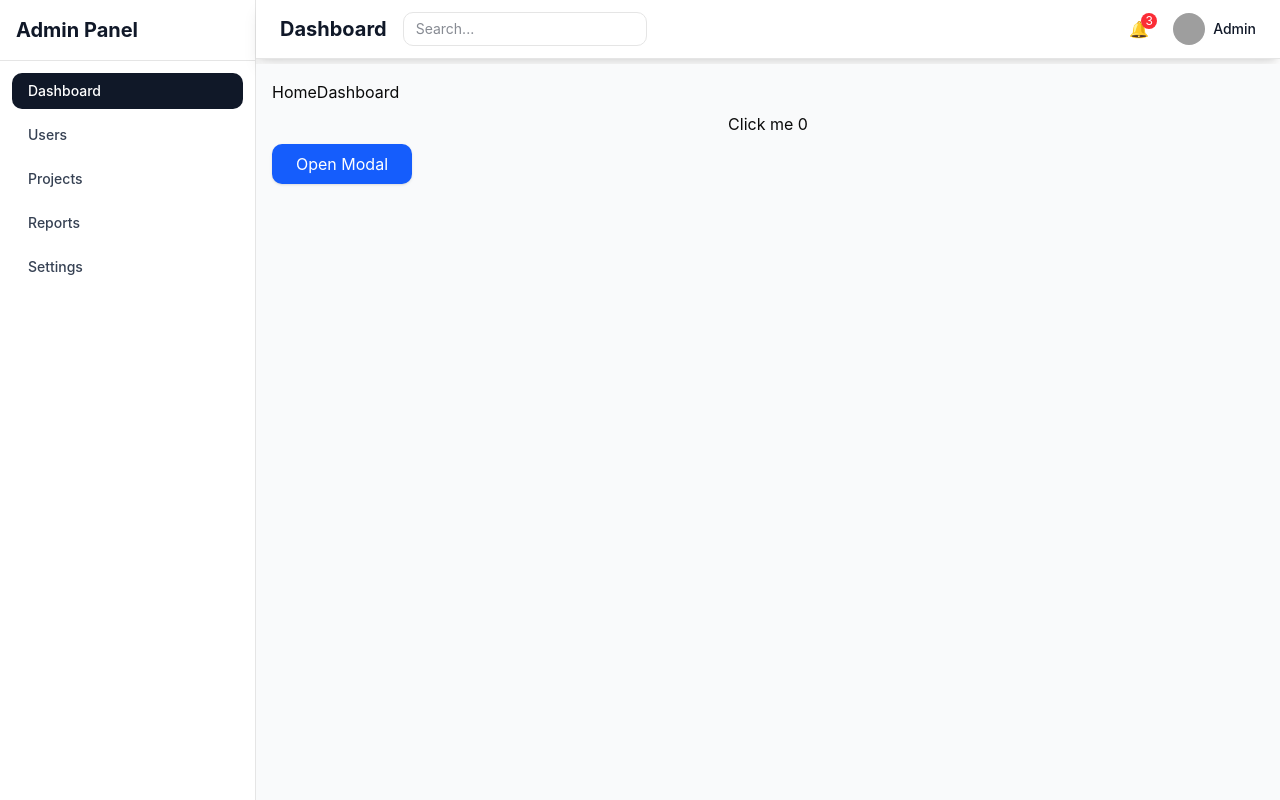
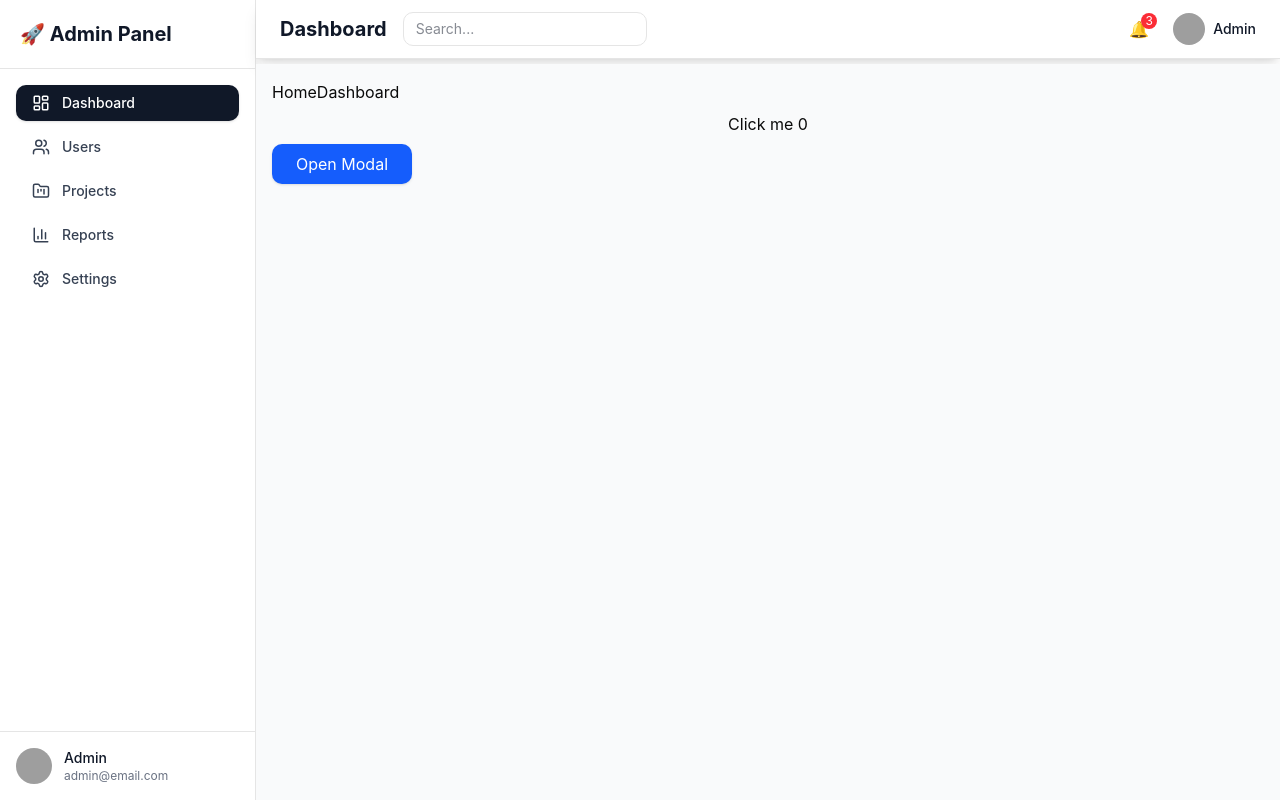
Before and after one commit to Gaurav-jha123/dep-incubation-mcp-docs, a React (Vite) app: page / in a window 1280 px wide. Built offline with nearby package versions, Linux system fonts and the light colour scheme; grey boxes are pictures that could not be loaded.

Commit message:
icon added into sidebar

```diff
--- a/src/layout/Sidebar.tsx
+++ b/src/layout/Sidebar.tsx
@@ -1,47 +1,70 @@
 import React from "react";
 import { NavLink } from "react-router-dom";
+import {
+  LayoutDashboard,
+  Users,
+  FolderKanban,
+  BarChart3,
+  Settings
+} from "lucide-react";
 
 const Sidebar: React.FC = () => {
   const menuItems = [
-    { name: "Dashboard", path: "/" },
-    { name: "Users", path: "/users" },
-    { name: "Projects", path: "/projects" },
-    { name: "Reports", path: "/reports" },
-    { name: "Settings", path: "/settings" },
+    { name: "Dashboard", path: "/", icon: <LayoutDashboard size={18} /> },
+    { name: "Users", path: "/users", icon: <Users size={18} /> },
+    { name: "Projects", path: "/projects", icon: <FolderKanban size={18} /> },
+    { name: "Reports", path: "/reports", icon: <BarChart3 size={18} /> },
+    { name: "Settings", path: "/settings", icon: <Settings size={18} /> },
   ];
 
   return (
-    <aside className="w-64 bg-white text-gray-900 h-full flex flex-col border-r shadow-lg">
+    <aside className="w-64 bg-white border-r shadow-lg flex flex-col h-full">
 
-      {/* Logo / Title */}
-      <div className="p-4 border-b">
-        <h1 className="text-xl font-bold">Admin Panel</h1>
+      {/* Logo */}
+      <div className="p-5 border-b">
+        <h1 className="text-xl font-bold text-gray-900">
+          🚀 Admin Panel
+        </h1>
       </div>
 
       {/* Navigation */}
-      <nav className="flex-1 p-3">
+      <nav className="flex-1 p-4">
         <ul className="space-y-2">
+
           {menuItems.map((item) => (
             <li key={item.name}>
               <NavLink
                 to={item.path}
                 className={({ isActive }) =>
-                  `block px-4 py-2 rounded-lg text-sm font-medium transition
+                  `flex items-center gap-3 px-4 py-2 rounded-lg text-sm font-medium transition-all
                   ${
                     isActive
-                      ? "bg-gray-900 text-white"
-                      : "text-gray-700 hover:bg-gray-100"
+                      ? "bg-gray-900 text-white shadow"
+                      : "text-gray-700 hover:bg-gray-100 hover:text-gray-900"
                   }`
                 }
               >
+                {item.icon}
                 {item.name}
               </NavLink>
             </li>
           ))}
+
         </ul>
       </nav>
 
-
+      {/* Bottom Profile */}
+      <div className="p-4 border-t flex items-center gap-3">
+        <img
+          src="https://i.pravatar.cc/40"
+          alt="profile"
+          className="w-9 h-9 rounded-full"
+        />
+        <div>
+          <p className="text-sm font-medium text-gray-900">Admin</p>
+          <p className="text-xs text-gray-500">admin@email.com</p>
+        </div>
+      </div>
 
     </aside>
   );
```
